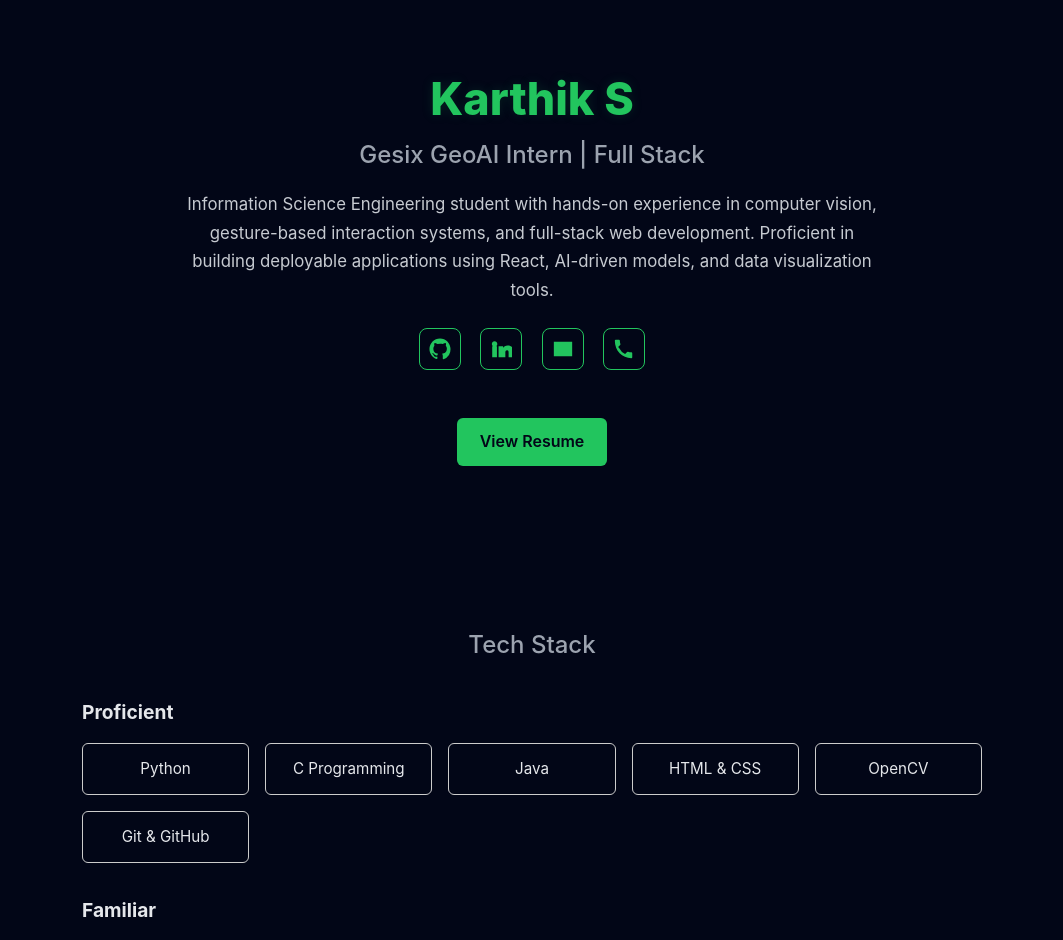
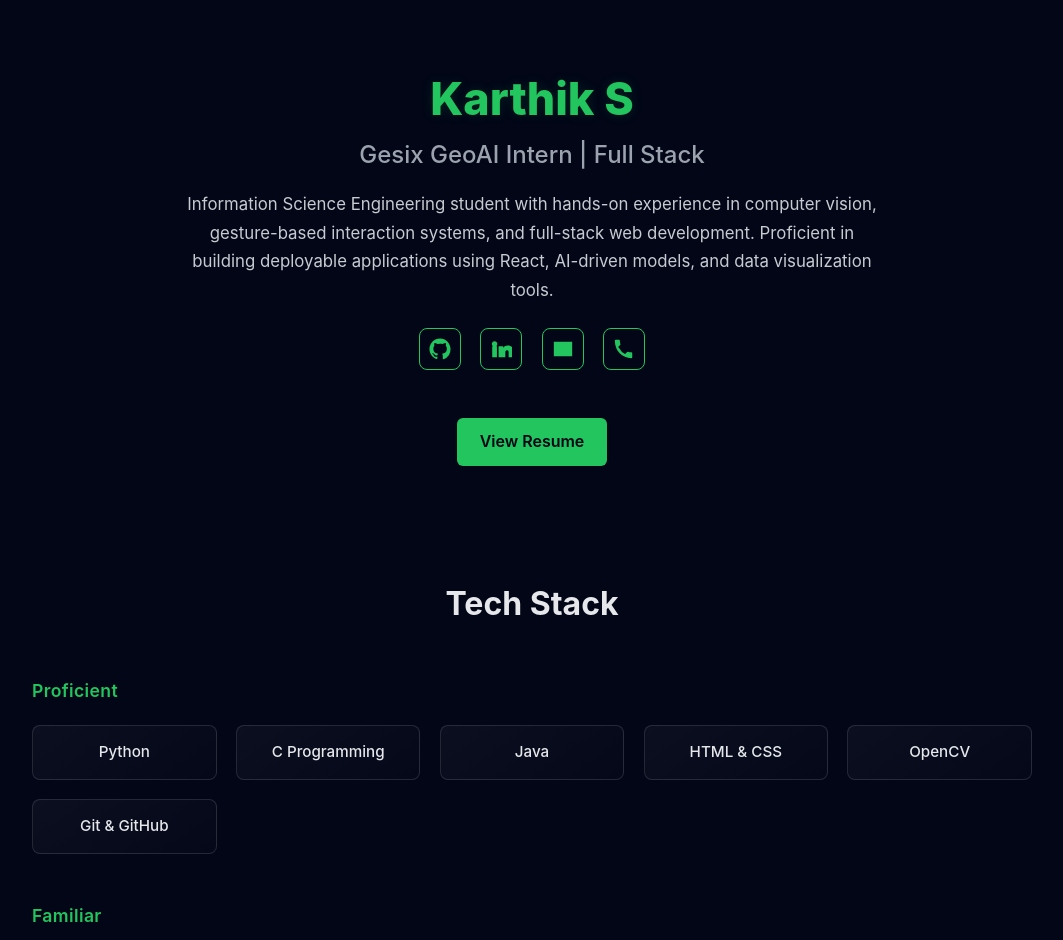
Before and after one commit to karthik527844/karthik-portfolio, a React (Vite) app: page / in a window 1280 px wide. Shown: the top 940 px of the page, without its empty margins (108-1171 px from the left). Built offline with nearby package versions, Linux system fonts and the light colour scheme.

Commit message:
Refine tech stack layout and styling for professional look

```diff
--- a/src/components/TechStack.jsx
+++ b/src/components/TechStack.jsx
@@ -2,27 +2,27 @@ import { proficientSkills, familiarSkills } from "../data/skills";
 
 const TechStack = () => {
   return (
-    <section aria-labelledby="tech-heading" style={{ padding: "3rem 1rem" }}>
-      <h2 id="tech-heading" style={{ textAlign: "center" }}>Tech Stack</h2>
+    <section aria-labelledby="tech-heading">
+      <h2 id="tech-heading" className="section-title">
+        Tech Stack
+      </h2>
 
-      {/* Proficient Skills */}
-      <div style={{ maxWidth: "900px", margin: "2rem auto" }}>
-        <h3>Proficient</h3>
-        <div style={gridStyle}>
+      <div className="tech-group">
+        <h3 className="tech-subtitle">Proficient</h3>
+        <div className="tech-grid">
           {proficientSkills.map((skill, index) => (
-            <span key={index} style={skillBox} className="skill-chip">
+            <span key={index} className="skill-chip">
               {skill}
             </span>
           ))}
         </div>
       </div>
 
-      {/* Familiar Skills */}
-      <div style={{ maxWidth: "900px", margin: "2rem auto" }}>
-        <h3>Familiar</h3>
-        <div style={gridStyle}>
+      <div className="tech-group">
+        <h3 className="tech-subtitle">Familiar</h3>
+        <div className="tech-grid">
           {familiarSkills.map((skill, index) => (
-            <span key={index} style={skillBox} className="skill-chip">
+            <span key={index} className="skill-chip">
               {skill}
             </span>
           ))}
@@ -32,19 +32,4 @@ const TechStack = () => {
   );
 };
 
-const gridStyle = {
-  display: "grid",
-  gridTemplateColumns: "repeat(auto-fit, minmax(150px, 1fr))",
-  gap: "1rem",
-  marginTop: "1rem",
-};
-
-const skillBox = {
-  padding: "0.8rem",
-  textAlign: "center",
-  border: "1px solid #ccc",
-  borderRadius: "6px",
-  fontSize: "0.95rem",
-};
-
 export default TechStack;
--- a/src/index.css
+++ b/src/index.css
@@ -169,6 +169,59 @@ section p {
   opacity: 0.95;
 }
 
+/* Section title */
+.section-title {
+  text-align: center;
+  margin-bottom: 3rem;
+  font-size: 2rem;
+  font-weight: 700;
+  color: #e5e7eb;
+}
+
+/* Group spacing */
+.tech-group {
+  max-width: 1000px;
+  margin: 0 auto 3rem;
+}
+
+/* Subtitles */
+.tech-subtitle {
+  font-size: 1.1rem;
+  font-weight: 600;
+  color: var(--accent);
+  margin-bottom: 1.2rem;
+  letter-spacing: 0.02em;
+}
+
+/* Grid layout */
+.tech-grid {
+  display: grid;
+  grid-template-columns: repeat(auto-fit, minmax(160px, 1fr));
+  gap: 1.2rem;
+}
+
+/* Skill chips – professional look */
+.skill-chip {
+  padding: 0.9rem 1rem;
+  text-align: center;
+  border-radius: 8px;
+  font-size: 0.95rem;
+  font-weight: 500;
+  background: linear-gradient(
+    145deg,
+    rgba(255, 255, 255, 0.04),
+    rgba(255, 255, 255, 0.01)
+  );
+  border: 1px solid rgba(255, 255, 255, 0.12);
+  color: #e5e7eb;
+  transition: transform 0.2s ease, border-color 0.2s ease;
+}
+
+.skill-chip:hover {
+  transform: translateY(-2px);
+  border-color: var(--accent);
+}
+
 
 @media (prefers-reduced-motion: reduce) {
   * {
```
